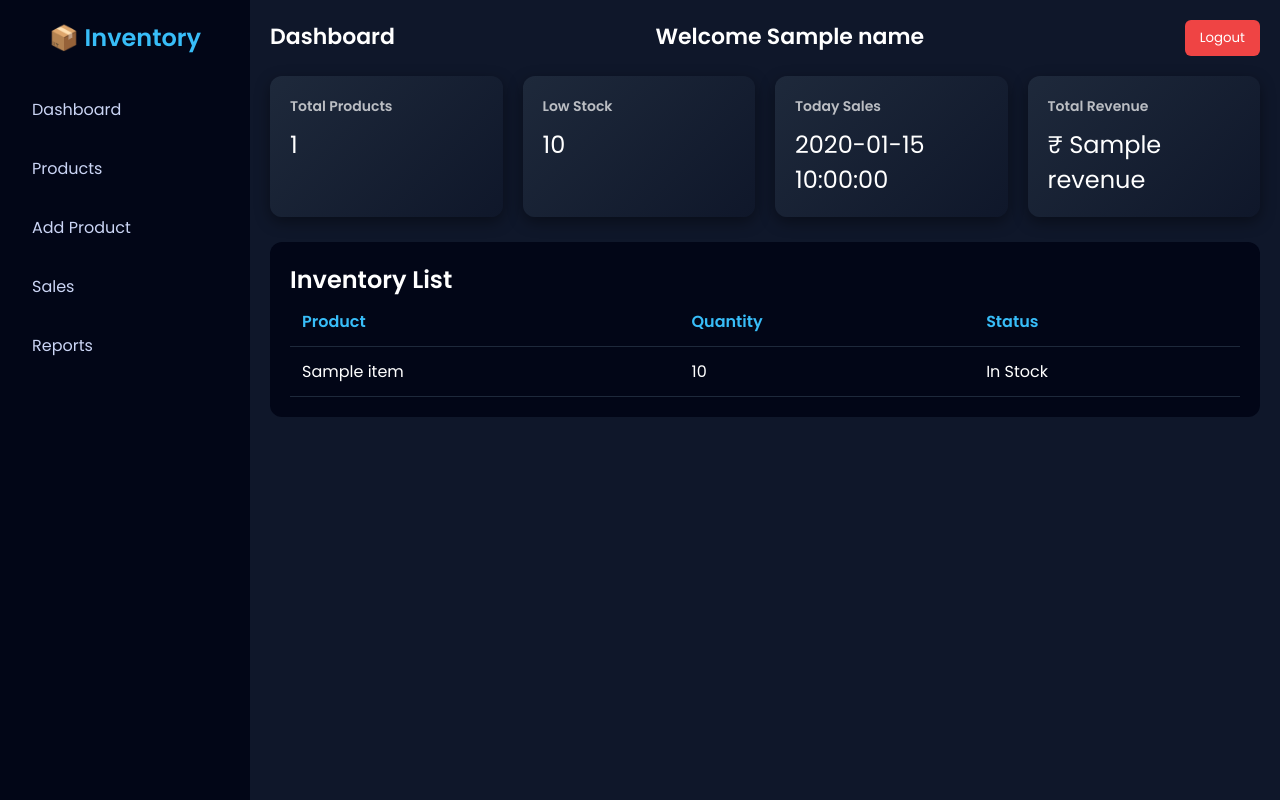
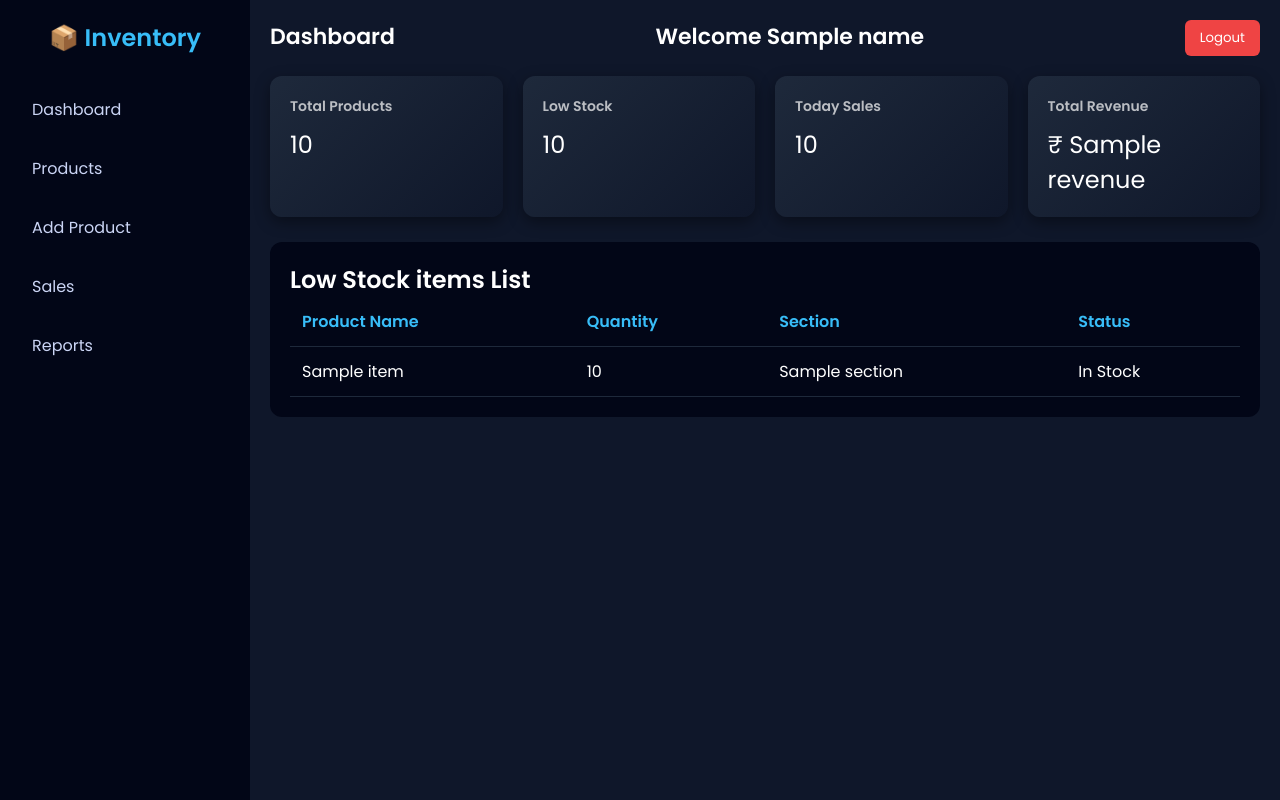
Before and after one commit to Cyber-Py-Coder/inventory_management_system, a Flask app: template templates/dashboard.html in a window 1280 px wide. Run offline with Flask 3, Linux system fonts and the light colour scheme; the template is opened without the code that fills it: most values are stand-ins (such as "Sample title", 1, 10 or a date in 2020).

Commit message:
update lines and code

```diff
--- a/templates/add_product.html
+++ b/templates/add_product.html
@@ -16,7 +16,7 @@
     <h2 class="text-2xl font-bold text-cyan-400 mb-8">Inventory</h2>
     <ul class="space-y-4">
       <li><a href="/Manager_dashboard">Dashboard</a></li>
-      <li><a href="/products">Products</a></li>
+      <li><a href="/product">Products</a></li>
       <li class="text-cyan-400">Add Product</li>
       <li><a href="/sales">Sales</a></li>
       <li><a href="/reports">Reports</a></li>
--- a/templates/dashboard.html
+++ b/templates/dashboard.html
@@ -156,17 +156,17 @@ tr {
     <div class="cards">
         <div class="card">
             <h3>Total Products</h3>
-            <p>{{ total_products }}</p>
+            <p>{{ total }}</p>
         </div>
 
         <div class="card">
             <h3>Low Stock</h3>
-            <p>{{ low_stock }}</p>
+            <p>{{ qty }}</p>
         </div>
 
         <div class="card">
             <h3>Today Sales</h3>
-            <p>{{ today_sales }}</p>
+            <p>{{ amount }}</p>
         </div>
 
         <div class="card">
@@ -177,20 +177,22 @@ tr {
 
     <!-- Table -->
     <div class="table-container">
-        <h2>Inventory List</h2>
+        <h2>Low Stock items List</h2>
         <table>
             <tr>
-                <th>Product</th>
+                <th>Product Name</th>
                 <th>Quantity</th>
+                <th>Section</th>
                 <th>Status</th>
             </tr>
 
             {% for item in items %}
             <tr>
-                <td>{{ item.name }}</td>
-                <td>{{ item.qty }}</td>
-                <td class="{{ 'low-stock' if item.qty < 5 else '' }}">
-                    {{ 'Low Stock' if item.qty < 5 else 'In Stock' }}
+                <td>{{ item.product_name }}</td>
+                <td>{{ item.quantity }}</td>
+                <td>{{item.section}}</td>
+                <td class="{{ 'low-stock' if item.quantity < 5 else '' }}">
+                    {{ 'Low Stock' if item.quantity < 5 else 'In Stock' }}
                 </td>
             </tr>
             {% endfor %}
--- a/templates/products.html
+++ b/templates/products.html
@@ -14,7 +14,7 @@
     <ul class="space-y-3">
       <li><a href="/Manager_dashboard">Dashboard</a></li>
       <li class="text-cyan-400">Products</li>
-      <li><a href="/add_product">Add Product</a></li>
+      <li><a href="/product_add_page">Add Product</a></li>
       <li><a href="/sales">Sales</a></li>
       <li><a href="/reports">Reports</a></li>
     </ul>
```
